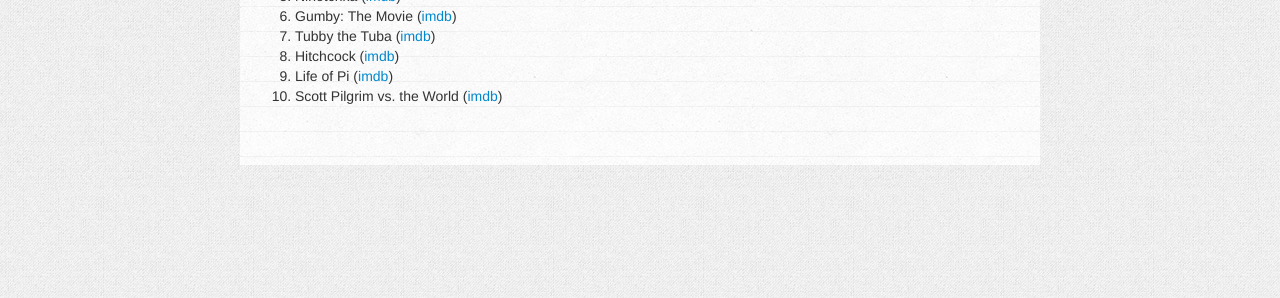
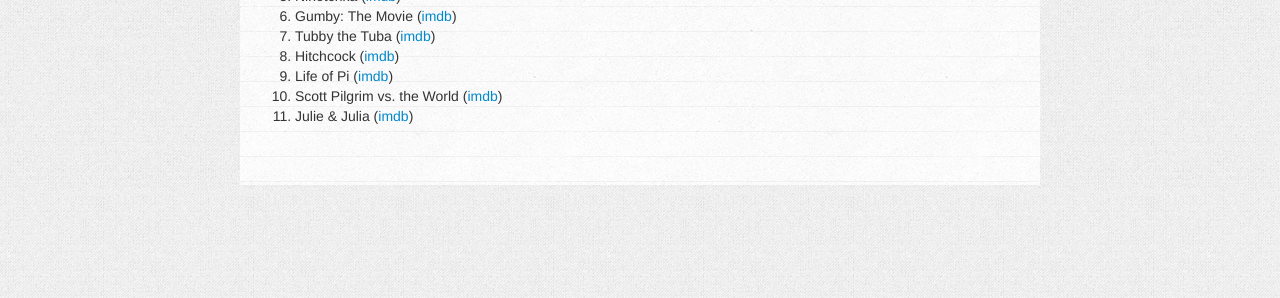
Before and after one commit to charlottepierce/charlottepierce.github.com, a Jekyll site: the page built from _posts/2013-01-01-50-50-Challenge-2013.markdown, in a window 1280 px wide. Shown: the part 602-900 px from the top of the page. Built offline with Jekyll 4.4.1, drawn with Linux system fonts in a browser that asks for light colours.

Commit message:
Updated 50/50 challenge.

```diff
--- a/_posts/2013-01-01-50-50-Challenge-2013.markdown
+++ b/_posts/2013-01-01-50-50-Challenge-2013.markdown
@@ -25,3 +25,4 @@
 8. Hitchcock ([imdb](http://www.imdb.com/title/tt0975645/))
 9. Life of Pi ([imdb](http://www.imdb.com/title/tt0454876/))
 10. Scott Pilgrim vs. the World ([imdb](http://www.imdb.com/title/tt0446029/))
+11. Julie & Julia ([imdb](http://www.imdb.com/title/tt1135503/))
```
